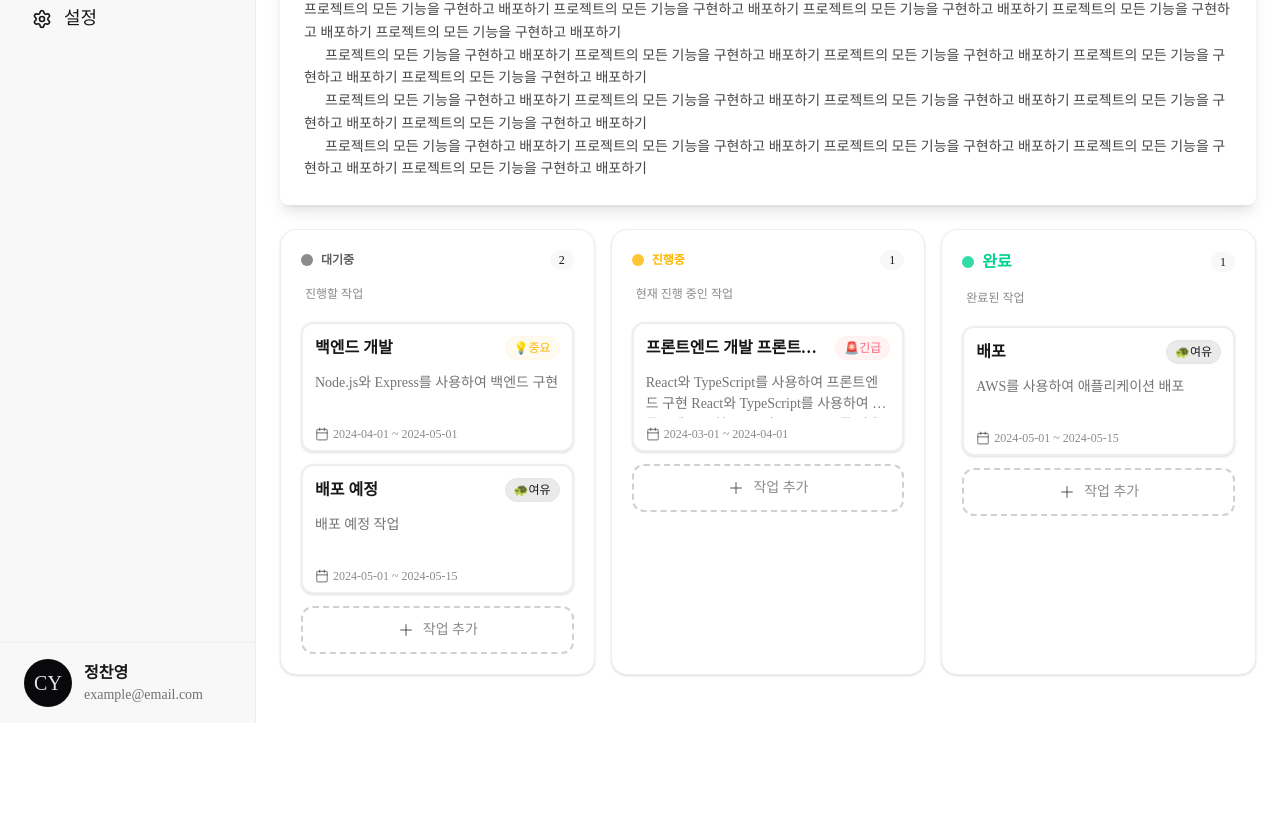
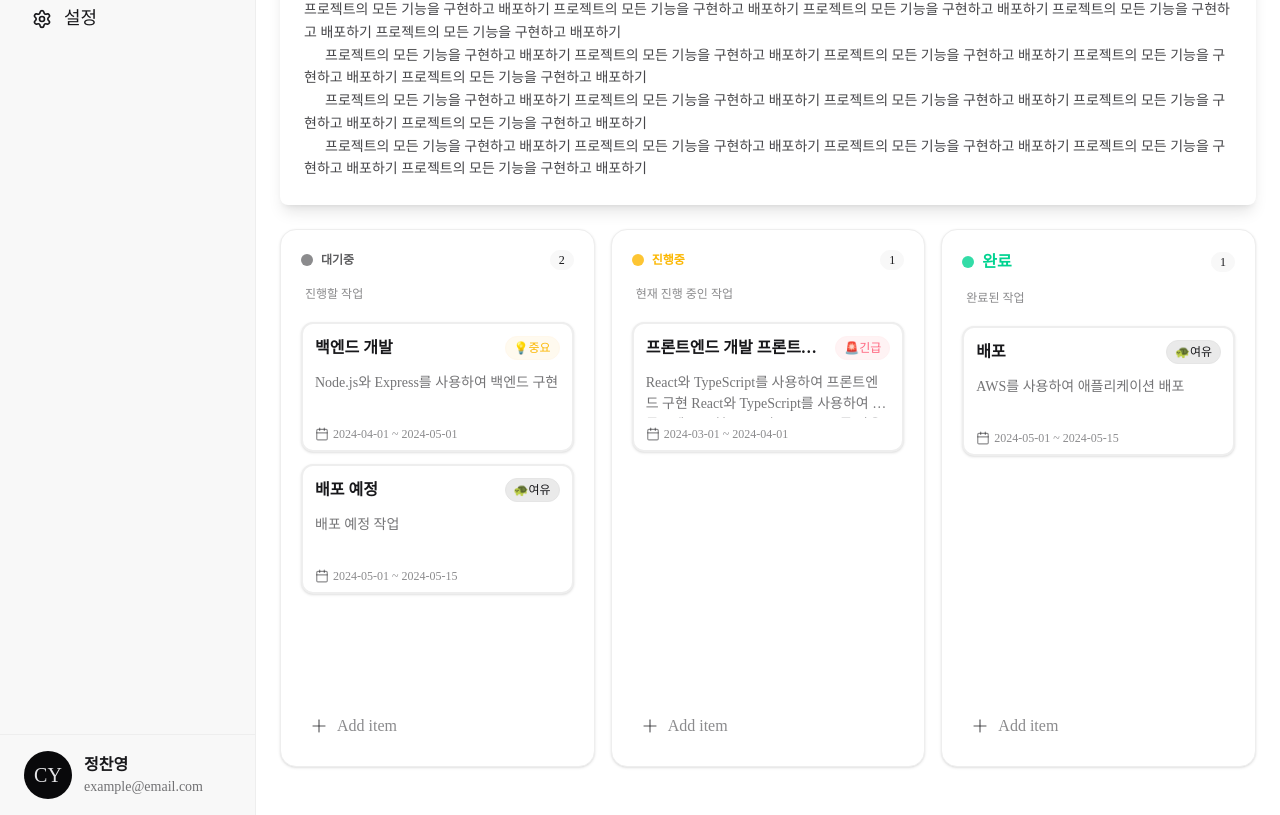
Before and after one commit to jchyng/focus-flow, a Next.js app: page /goals/1 in a window 1280 px wide. Shown: the part 238-1053 px from the top of the page. Before the commit the page ends 961 px from the top, so only its background shows below. Built offline with nearby package versions, Linux system fonts and the light colour scheme.

Commit message:
목표 상세 페이지 모달 제거 및 작업 추가 방식 변경

```diff
--- a/src/app/(dashboard)/goals/[id]/page.tsx
+++ b/src/app/(dashboard)/goals/[id]/page.tsx
@@ -12,7 +12,7 @@ import {
 } from 'lucide-react';
 import { useRouter } from 'next/navigation';
 import { Status, StatusInfo, Task, Priority, PriorityInfo } from '@/types/goal';
-import { useState } from 'react';
+import { useState, useRef, useEffect } from 'react';
 import {
   DndContext,
   DragEndEvent,
@@ -27,8 +27,6 @@ import {
 import { SortableContext, useSortable, verticalListSortingStrategy } from '@dnd-kit/sortable';
 import { CSS } from '@dnd-kit/utilities';
 import { createPortal } from 'react-dom';
-import { useModal } from '@/contexts/ModalContext';
-import { Input, Modal, Select } from '@/components';
 
 function Header({ title }: { title: string }) {
   const router = useRouter();
@@ -175,14 +173,29 @@ interface TaskColumnProps {
 }
 
 function TaskColumn({ title, tasks, status, overId, activeTaskId }: TaskColumnProps) {
-  const { setNodeRef } = useDroppable({
-    id: status,
-  });
-  const { open } = useModal();
+  const { setNodeRef } = useDroppable({ id: status });
+  const [showInput, setShowInput] = useState(false);
+  const [inputTitle, setInputTitle] = useState('');
+  const inputRef = useRef<HTMLDivElement>(null);
 
-  const handleAddTask = () => {
-    open('TaskModal');
+  const handleAddTask = () => setShowInput(true);
+  const handleSubmit = () => {
+    if (!inputTitle.trim()) return;
+    alert('저장!');
+    setInputTitle('');
+    setShowInput(false);
   };
+
+  useEffect(() => {
+    if (!showInput) return;
+    function handleClick(e: MouseEvent) {
+      if (inputRef.current && !inputRef.current.contains(e.target as Node)) {
+        setShowInput(false);
+      }
+    }
+    document.addEventListener('mousedown', handleClick);
+    return () => document.removeEventListener('mousedown', handleClick);
+  }, [showInput]);
 
   const getTaskStatusClassName = () => {
     switch (status) {
@@ -209,7 +222,7 @@ function TaskColumn({ title, tasks, status, overId, activeTaskId }: TaskColumnPr
   return (
     <div
       ref={setNodeRef}
-      className={`bg-base-100 border border-base-300 rounded-2xl p-5 min-w-[270px] flex flex-col gap-3 shadow-sm`}
+      className={`bg-base-100 border border-base-300 rounded-2xl p-5 min-w-[270px] flex flex-col justify-between gap-3 shadow-sm h-full`}
     >
       <div className="flex items-center justify-between mb-1">
         <div className="flex items-center gap-2">
@@ -224,7 +237,7 @@ function TaskColumn({ title, tasks, status, overId, activeTaskId }: TaskColumnPr
       </div>
       <div className="text-xs text-base-content/50 mb-2 pl-1">{StatusInfo[status].description}</div>
       <SortableContext items={tasks.map((task) => task.id)} strategy={verticalListSortingStrategy}>
-        <div className="flex flex-col gap-3">
+        <div className="flex flex-col gap-3 flex-1">
           {tasks.map((task) => (
             <div key={task.id} className="relative">
               {overId === task.id && activeTaskId !== task.id && (
@@ -240,13 +253,64 @@ function TaskColumn({ title, tasks, status, overId, activeTaskId }: TaskColumnPr
               <div className="w-full h-1 rounded bg-blue-400" />
             </div>
           )}
-          <button
-            onClick={() => handleAddTask()}
-            className="w-full p-3 border-2 border-dashed border-base-content/20 rounded-xl transition-colors flex items-center justify-center gap-2 text-base-content/50 hover:border-base-content/50 hover:text-base-content/80"
-          >
-            <Plus size={18} />
-            <span className="text-sm font-medium">작업 추가</span>
-          </button>
+        </div>
+        <div className="mt-24">
+          {showInput ? (
+            <div
+              ref={inputRef}
+              className="flex items-center gap-2 w-full px-2 py-1 mt-1 mb-0 bg-transparent"
+              style={{ border: 'none', borderRadius: '8px' }}
+            >
+              <button
+                className="p-0 m-0 bg-transparent border-none shadow-none outline-none flex items-center justify-center"
+                style={{ minWidth: 32, height: 32 }}
+                onClick={handleSubmit}
+              >
+                <Plus size={20} className="text-base-content/50" />
+              </button>
+              <input
+                className="flex-1 bg-transparent border-none text-base h-8 px-2"
+                style={{
+                  fontSize: '16px',
+                  lineHeight: '1.5',
+                  minHeight: '40px',
+                  height: '40px',
+                  padding: '0 8px',
+                  boxSizing: 'border-box',
+                  outline: 'none',
+                  boxShadow: 'none',
+                }}
+                value={inputTitle}
+                onChange={(e) => setInputTitle(e.target.value)}
+                onKeyDown={(e) => {
+                  if (e.key === 'Enter') handleSubmit();
+                }}
+                autoFocus
+                onFocus={(e) => {
+                  e.target.style.outline = 'none';
+                  e.target.style.boxShadow = 'none';
+                }}
+                onBlur={(e) => {
+                  e.target.style.outline = 'none';
+                  e.target.style.boxShadow = 'none';
+                }}
+              />
+            </div>
+          ) : (
+            <button
+              onClick={handleAddTask}
+              className="w-full px-2 py-1 mt-1 mb-0 bg-transparent flex items-center gap-2 text-base-content/50 hover:text-base-content/80"
+              style={{
+                border: 'none',
+                borderRadius: '8px',
+                minHeight: 40,
+                justifyContent: 'flex-start',
+              }}
+            >
+              <Plus size={20} className="text-base-content/50" />
+              <span className="text-base font-normal">Add item</span>
+            </button>
+          )}
         </div>
       </SortableContext>
     </div>
@@ -359,19 +423,6 @@ function TaskBoard({ tasks: initialTasks }: TaskBoardProps) {
           <DragOverlay>{activeTask ? <TaskCard task={activeTask} /> : null}</DragOverlay>,
           document.body
         )}
-      <Modal
-        name="TaskModal"
-        actionName={'추가'}
-        onAction={() => console.log('작업 추가 기능은 구현 예정입니다.')}
-        onClose={() => console.log('작업 추가 모달 닫기 기능은 구현 예정입니다.')}
-      >
-        <Input label={'제목'} required placeholder="작업 제목을 입력해 주세요" />
-        <Input label={'설명'} type="textarea" placeholder="작업에 대한 설명을 입력해 주세요" />
-        <Select label={'상태'} required options={StatusInfo} value={Status.TODO} />
-        <Select label={'우선순위'} required options={PriorityInfo} value={Status.TODO} />
-        <Input label={'시작일'} type="date" />
-        <Input label={'종료일'} type="date" />
-      </Modal>
     </DndContext>
   );
 }
```
